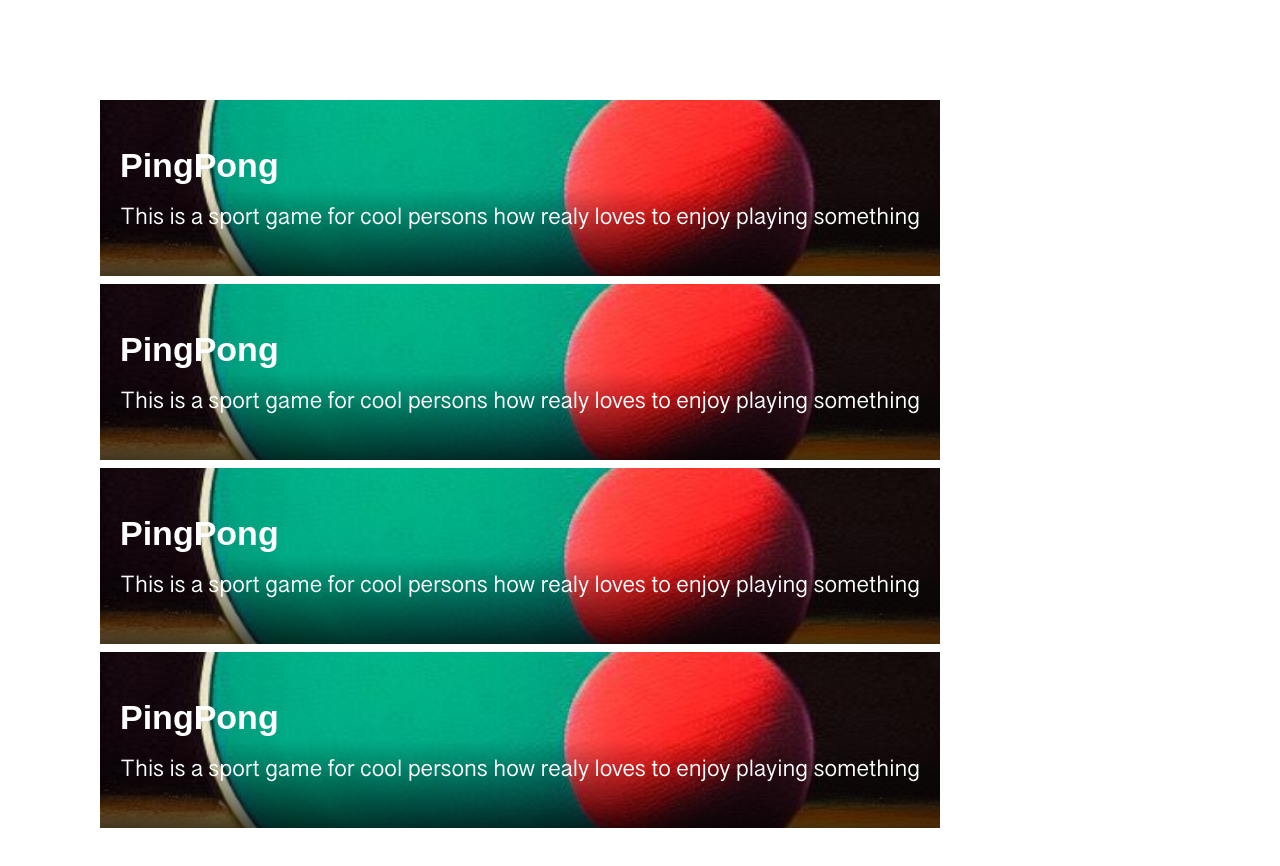
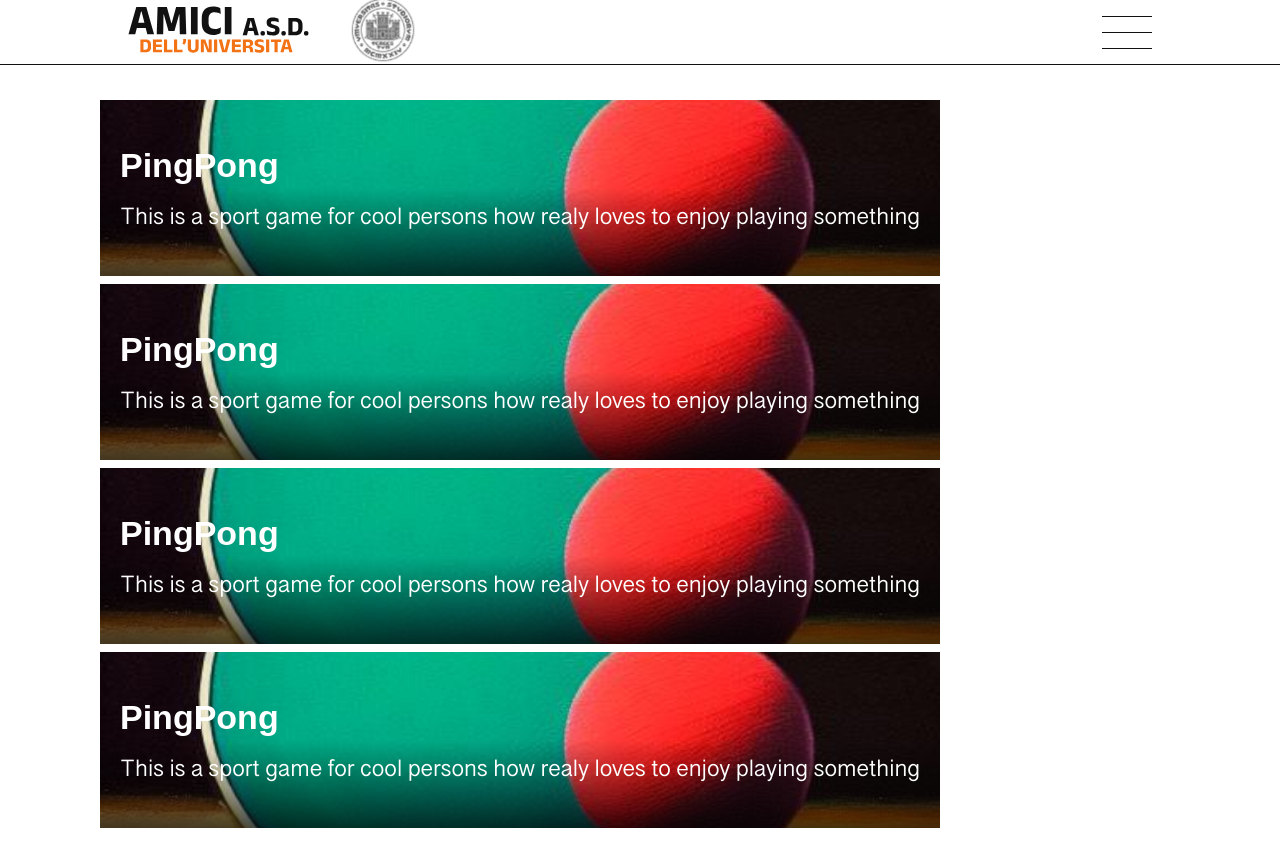
Before and after one commit to WlanKasper/web-amici-dell-universita-asd, a SvelteKit app: page / in a window 1280 px wide. Shown: the top 866 px of the page. Built offline with nearby package versions, Linux system fonts and the light colour scheme; a web font is replaced by a local one.

Commit message:
beta component header

```diff
--- /dev/null
+++ b/src/lib/Header.svelte
@@ -0,0 +1,114 @@
+<script>
+</script>
+
+<header>
+    <div class="left">
+        <a href="/">
+            <!-- Todo -->
+            <!-- srcset -->
+            <img
+                class="logo-asd"
+                src="/images/logo-asd.svg"
+                alt="logo (Amici dell'universita A.S.D.)"
+                srcset=""
+            />
+        </a>
+        <a href="https://www.units.it/">
+            <!-- Todo -->
+            <!-- srcset -->
+            <img
+                class="logo-units"
+                src="/images/logo-units.svg"
+                alt="logo (UniTS: universita di Trieste)"
+                srcset=""
+            />
+        </a>
+    </div>
+    <div class="right">
+        <div class="container-menu">
+            <div class="menu-line line-1" />
+            <div class="menu-line line-2" />
+            <div class="menu-line line-3" />
+        </div>
+    </div>
+</header>
+
+<style>
+    header {
+        width: 80vw;
+        height: 8vh;
+
+        position: fixed;
+
+        padding: var(--padding);
+
+        display: flex;
+        align-items: center;
+        justify-content: space-between;
+        flex-direction: row;
+
+        border-bottom: 1px solid var(--line);
+    }
+
+    div.left {
+        display: flex;
+        align-items: center;
+        flex-direction: row;
+        gap: 40px;
+    }
+
+    img.logo-asd {
+        height: 50px;
+    }
+
+    img.logo-units {
+        height: 64px;
+    }
+
+    div.container-menu {
+        width: 50px;
+        height: 50px;
+
+        display: flex;
+        align-items: center;
+        justify-content: center;
+        flex-direction: column;
+        gap: 15px;
+
+        cursor: pointer;
+
+        /* transition: all 0.2s ease-in-out; */
+    }
+
+    div.menu-line {
+        width: 50px;
+        height: 1px;
+
+        background-color: var(--line);
+    }
+
+    /* div.line-1,
+    div.line-2,
+    div.line-3 {
+        transition: all 0.2s ease-in-out;
+    }
+
+    div.container-menu:hover {
+        gap: 0;
+    }
+
+    div.container-menu:hover > div.line-1 {
+        transform: rotate(45deg);
+        transition: all 0.2s ease-in-out;
+    }
+
+    div.container-menu:hover > div.line-2 {
+        opacity: 0;
+        transition: all 0.2s ease-in-out;
+    }
+
+    div.container-menu:hover > div.line-3 {
+        transform: rotate(-45deg);
+        transition: all 0.2s ease-in-out;
+    } */
+</style>
--- a/src/routes/+layout.svelte
+++ b/src/routes/+layout.svelte
@@ -1,8 +1,10 @@
 <script>
     import "../style/global.css";
+
+    import Header from "../lib/Header.svelte";
 </script>
 
-<header />
+<Header --padding="0 10vw" />
 <main>
     <slot />
 </main>
--- a/src/style/reset.css
+++ b/src/style/reset.css
@@ -130,4 +130,5 @@ table {
 
 a {
     all: unset;
+    cursor: pointer;
 }
```
Also changed, not shown: static/images/logo-asd.svg (added), static/images/logo-units.svg (added).
